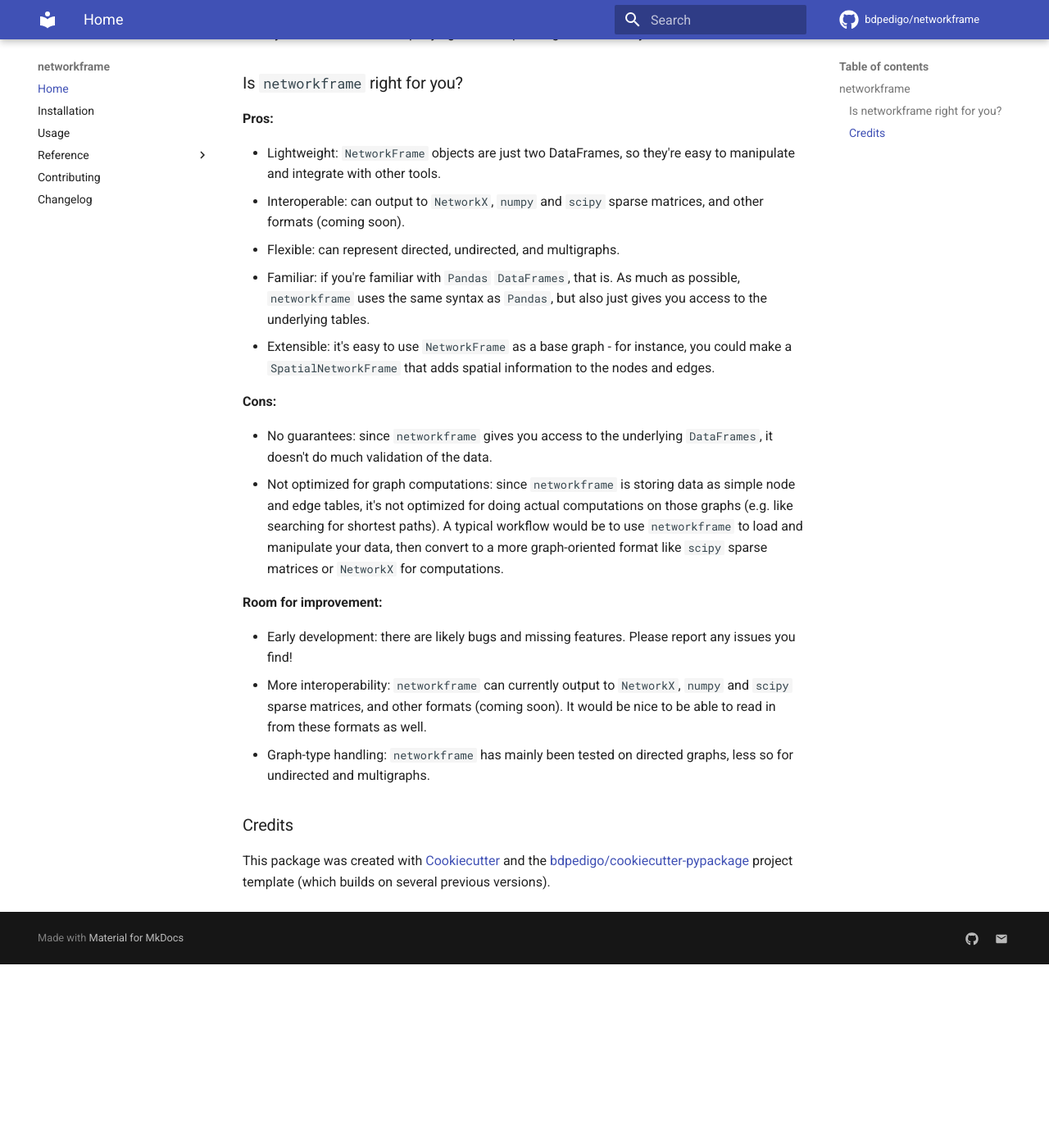
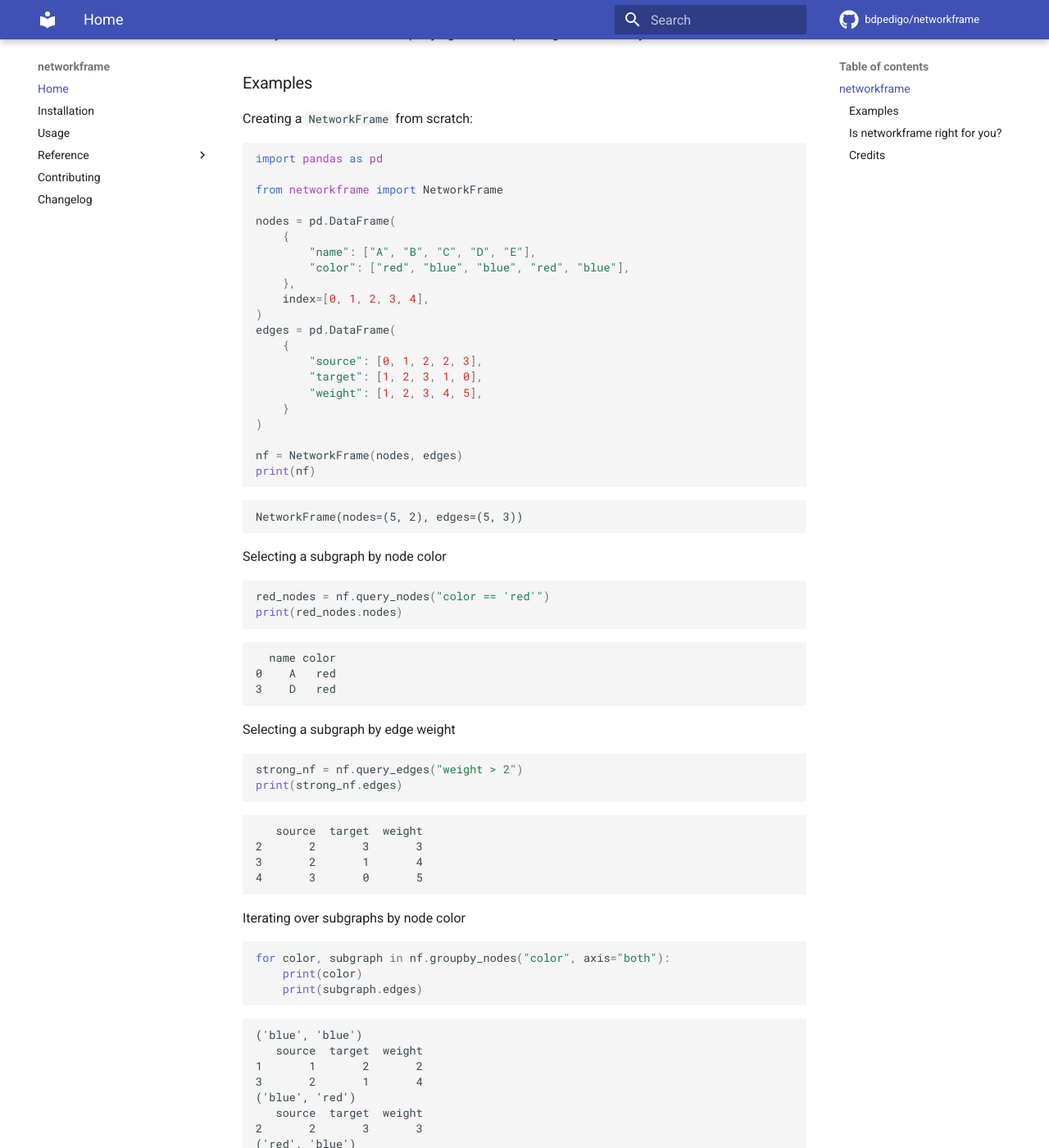
Before and after one commit to bdpedigo/networkframe, an MkDocs documentation site: the page built from docs/index.md, in a window 1280 px wide and 1400 px high, scrolled down 481 px. Shown: the whole window at 82% size. Built offline with MkDocs 1.6.1 and Material for MkDocs 9.7.7, drawn with Linux system fonts in a browser that asks for light colours; comment, search, counter and statistics services are not loaded; the version menu is left out; before the commit the page ends 1657 px from its top, so only the background shows below that; some of the changed text lies outside the part shown.

Commit message:
better docs

````diff
--- a/README.md
+++ b/README.md
@@ -15,6 +15,105 @@ Lightweight representations of networks using Pandas DataFrames.
 `networkframe` uses Pandas DataFrames to represent networks in a lightweight way.
 A `NetworkFrame` object is simply a table representing nodes and a table representing
 edges, and a variety of methods to make querying and manipulating that data easy.
+
+## Examples
+
+Creating a `NetworkFrame` from scratch:
+
+```python
+import pandas as pd
+
+from networkframe import NetworkFrame
+
+nodes = pd.DataFrame(
+    {
+        "name": ["A", "B", "C", "D", "E"],
+        "color": ["red", "blue", "blue", "red", "blue"],
+    },
+    index=[0, 1, 2, 3, 4],
+)
+edges = pd.DataFrame(
+    {
+        "source": [0, 1, 2, 2, 3],
+        "target": [1, 2, 3, 1, 0],
+        "weight": [1, 2, 3, 4, 5],
+    }
+)
+
+nf = NetworkFrame(nodes, edges)
+print(nf)
+```
+
+```text.python.console
+NetworkFrame(nodes=(5, 2), edges=(5, 3))
+```
+
+Selecting a subgraph by node color
+
+```python
+red_nodes = nf.query_nodes("color == 'red'")
+print(red_nodes.nodes)
+```
+
+```text.python.console
+  name color
+0    A   red
+3    D   red
+```
+
+Selecting a subgraph by edge weight
+
+```python
+strong_nf = nf.query_edges("weight > 2")
+print(strong_nf.edges)
+```
+
+```text.python.console
+   source  target  weight
+2       2       3       3
+3       2       1       4
+4       3       0       5
+```
+
+Iterating over subgraphs by node color
+
+```python
+for color, subgraph in nf.groupby_nodes("color", axis="both"):
+    print(color)
+    print(subgraph.edges)
+```
+
+```text.python.console
+('blue', 'blue')
+   source  target  weight
+1       1       2       2
+3       2       1       4
+('blue', 'red')
+   source  target  weight
+2       2       3       3
+('red', 'blue')
+   source  target  weight
+0       0       1       1
+('red', 'red')
+   source  target  weight
+4       3       0       5
+```
+
+Applying node information to edges
+
+```python
+nf.apply_node_features("color", inplace=True)
+print(nf.edges)
+```
+
+```text.python.console
+   source  target  weight source_color target_color
+0       0       1       1          red         blue
+1       1       2       2         blue         blue
+2       2       3       3         blue          red
+3       2       1       4         blue         blue
+4       3       0       5          red          red
+```
 
 ## Is `networkframe` right for you?
 
--- a/mkdocs.yml
+++ b/mkdocs.yml
@@ -71,10 +71,11 @@ plugins:
             - https://docs.python.org/3/objects.inv
             - https://pandas.pydata.org/pandas-docs/stable/objects.inv
             - https://networkx.org/documentation/stable/objects.inv
+            - https://docs.scipy.org/doc/scipy/objects.inv
           options:
             show_source: false
             docstring_style: numpy
-            docstring_section_style: table # list, table, spacy
+            docstring_section_style: spacy # list, table, spacy
             docstring_options:
               ignore_init_summary: false
             merge_init_into_class: true
@@ -89,7 +90,7 @@ plugins:
             summary: true
             show_if_no_docstring: false
             show_docstring_attributes: false
-            annotations_path: source
+            annotations_path: brief
             show_signature: true
             separate_signature: false
             show_signature_annotations: false
````
Also changed, not shown: docs/examples/readme_example.py (added, +49 -0 lines), 2 other files.
